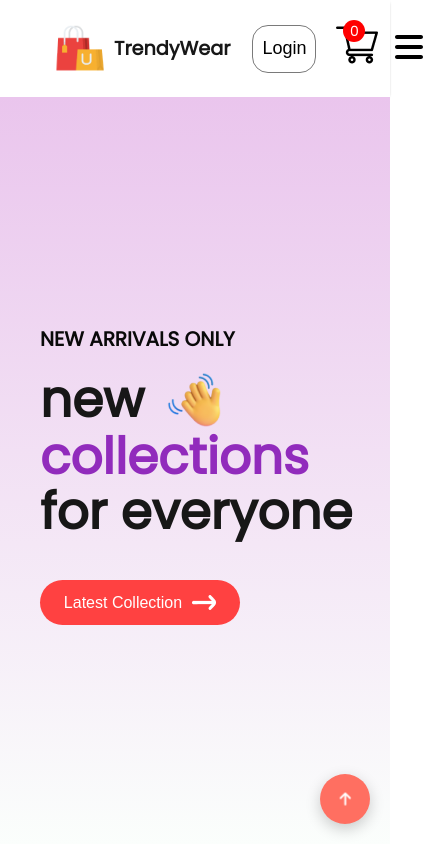
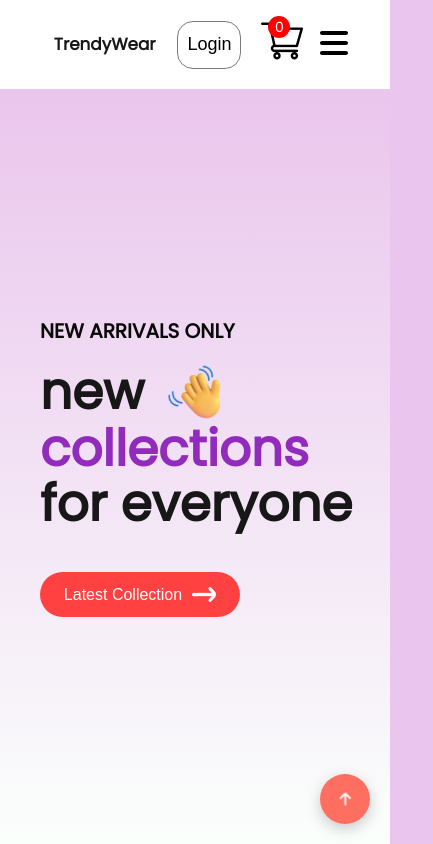
Before and after one commit to Laraib-Azmat/E-commerce_Garments, a React (Create React App) app: page / in a window 390 px wide. Shown: the top 844 px of the page, 433 px wide, since content can reach past the window. Built offline with nearby package versions, Linux system fonts and the light colour scheme.

Commit message:
small screen nav bar

```diff
--- a/src/Components/Navbar/Navbar.module.css
+++ b/src/Components/Navbar/Navbar.module.css
@@ -116,7 +116,7 @@ font-size: 2rem;
 @media (max-width:900px) {
 
     .nav-logo{
-        transform: scale(0.8);
+        transform: scale(0.7);
     }
     .nav-menu{
         font-size: 18px;
@@ -134,14 +134,14 @@ font-size: 2rem;
         top: 0;
         right: -100vw;
         height: 100vh;
-        width: 50vw;
+        width: 100%;
         display: flex;
         align-items: center;
         justify-content: center;
         background-color: #eac5ed;
         flex-direction: column;
      transition: 1s;
-     font-size: 2rem;
+     font-size: 1.5rem;
 
     }
     .navBarBtn{
@@ -159,4 +159,11 @@ font-size: 2rem;
 		right: 2rem;
        }
 
+
 }
+
+@media(max-width:500px){
+    .nav-logo img{
+        display: none;
+    }
+}
```
